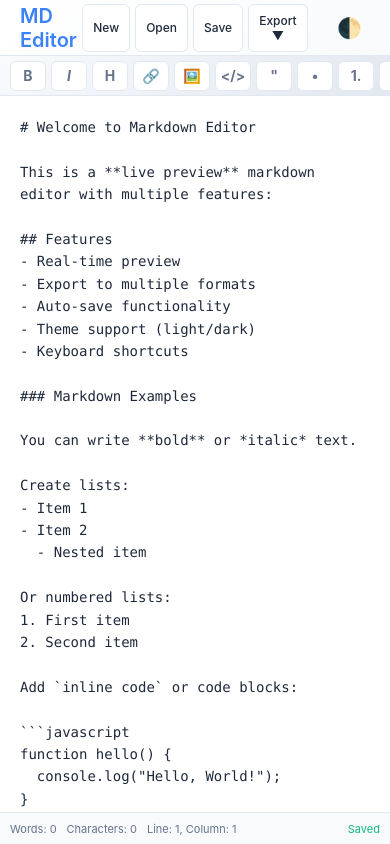
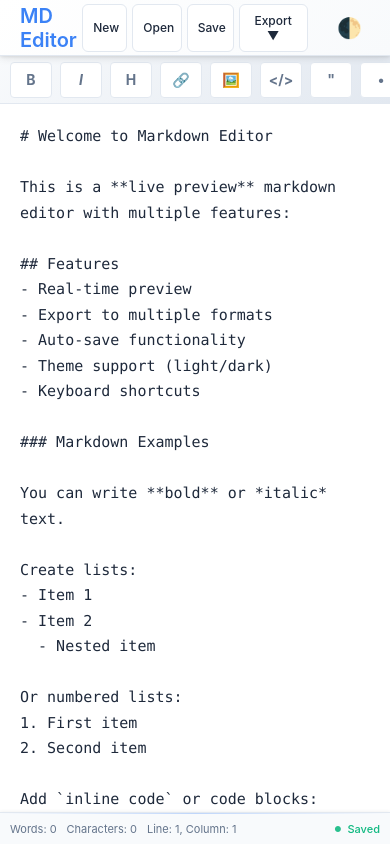
Before and after one commit to victorptrc/markdown-editor, a plain HTML site: page index.html in a window 390 px wide. Drawn offline with nearby package versions, Linux system fonts and the light colour scheme.

Commit message:
Enhance visual design with comprehensive UI improvements
- Add enhanced header shadows and visual separation for better depth
- Improve toolbar button spacing, hover effects, and active states
- Implement enhanced pane separator with gradient accent styling
- Add smooth transitions for theme switching across all elements
- Implement better focus states for keyboard navigation accessibility
- Enhance mobile editor/preview toggle with prominent blue styling
- Increase touch targets for mobile toolbar buttons (44px+ minimum)
- Add animated visual save state indicators with pulsing effects
- Enhance status bar with shadow and gradient accent line
- Improve editor readability with larger font size (15px) and line height (1.7)

```diff
--- a/styles.css
+++ b/styles.css
@@ -52,6 +52,7 @@ body {
   overflow: hidden;
   display: flex;
   flex-direction: column;
+  transition: background-color 0.3s ease, color 0.3s ease;
 }
 
 /* Header Styles */
@@ -64,7 +65,10 @@ body {
   justify-content: space-between;
   padding: 0 20px;
   flex-shrink: 0;
-  box-shadow: 0 1px 3px var(--shadow);
+  box-shadow: 0 2px 8px rgba(0, 0, 0, 0.1), 0 1px 3px rgba(0, 0, 0, 0.08);
+  position: relative;
+  z-index: 10;
+  transition: background 0.3s ease, border-color 0.3s ease, box-shadow 0.3s ease;
 }
 
 .header-left {
@@ -115,6 +119,17 @@ button:active {
   transform: translateY(1px);
 }
 
+button:focus {
+  outline: 2px solid var(--accent);
+  outline-offset: 2px;
+  box-shadow: 0 0 0 3px rgba(59, 130, 246, 0.1);
+}
+
+button:focus:not(:focus-visible) {
+  outline: none;
+  box-shadow: none;
+}
+
 #themeToggle {
   background: transparent;
   border: none;
@@ -130,13 +145,14 @@ button:active {
   display: flex;
   align-items: center;
   padding: 0 20px;
-  gap: 20px;
+  gap: 12px;
   flex-shrink: 0;
+  box-shadow: 0 1px 2px rgba(0, 0, 0, 0.05);
 }
 
 .toolbar-group {
   display: flex;
-  gap: 5px;
+  gap: 8px;
 }
 
 .toolbar button {
@@ -150,10 +166,42 @@ button:active {
   background: var(--bg-primary);
   border: 1px solid var(--border);
   color: var(--text-secondary);
+  border-radius: 4px;
+  transition: all 0.2s ease;
+  position: relative;
+}
+
+.toolbar button:hover {
+  background: var(--accent);
+  color: white;
+  border-color: var(--accent);
+  box-shadow: 0 2px 4px rgba(0, 0, 0, 0.1);
+  transform: translateY(-1px);
+}
+
+.toolbar button:active {
+  transform: translateY(0);
+  box-shadow: 0 1px 2px rgba(0, 0, 0, 0.1);
 }
 
 .mobile-toggle {
   display: none;
+}
+
+.mobile-toggle button {
+  background: var(--accent) !important;
+  color: white !important;
+  border-color: var(--accent) !important;
+  font-weight: normal !important;
+  font-size: 16px;
+  width: 42px;
+  height: 32px;
+}
+
+.mobile-toggle button:hover {
+  background: var(--accent-hover) !important;
+  border-color: var(--accent-hover) !important;
+  transform: translateY(-1px);
 }
 
 /* Editor Container */
@@ -167,11 +215,27 @@ button:active {
 
 /* Editor Pane */
 .editor-pane {
-  border-right: 1px solid var(--border);
+  border-right: 3px solid var(--border);
   display: flex;
   flex-direction: column;
   overflow: hidden;
   background: var(--bg-primary);
+  position: relative;
+}
+
+.editor-pane::after {
+  content: '';
+  position: absolute;
+  right: -3px;
+  top: 0;
+  bottom: 0;
+  width: 3px;
+  background: linear-gradient(to bottom,
+    transparent 0%,
+    var(--accent) 50%,
+    transparent 100%);
+  opacity: 0.3;
+  pointer-events: none;
 }
 
 #editor {
@@ -179,20 +243,27 @@ button:active {
   height: 100%;
   padding: 20px;
   font-family: 'Consolas', 'Monaco', 'Courier New', monospace;
-  font-size: 14px;
-  line-height: 1.6;
+  font-size: 15px;
+  line-height: 1.7;
   background: var(--editor-bg);
   color: var(--text-primary);
   border: none;
   outline: none;
   resize: none;
   overflow-y: auto;
+  transition: background-color 0.3s ease, color 0.3s ease;
+}
+
+#editor:focus {
+  box-shadow: inset 0 0 0 2px var(--accent);
+  outline: none;
 }
 
 /* Preview Pane */
 .preview-pane {
   overflow-y: auto;
   background: var(--bg-tertiary);
+  transition: background-color 0.3s ease;
 }
 
 #preview {
@@ -342,15 +413,54 @@ button:active {
   font-size: 12px;
   color: var(--text-secondary);
   flex-shrink: 0;
+  box-shadow: 0 -1px 3px rgba(0, 0, 0, 0.05);
+  transition: background-color 0.3s ease, border-color 0.3s ease;
+  position: relative;
+}
+
+.status-bar::before {
+  content: '';
+  position: absolute;
+  top: 0;
+  left: 0;
+  right: 0;
+  height: 1px;
+  background: linear-gradient(90deg, transparent, var(--accent), transparent);
+  opacity: 0.3;
 }
 
 .save-status {
   margin-left: auto;
   color: var(--success);
+  display: flex;
+  align-items: center;
+  gap: 6px;
+  font-weight: 500;
+}
+
+.save-status::before {
+  content: '●';
+  font-size: 8px;
+  animation: pulse 2s infinite;
 }
 
 .save-status.unsaved {
   color: var(--warning);
+}
+
+.save-status.unsaved::before {
+  content: '●';
+  animation: blink 1s infinite;
+}
+
+@keyframes pulse {
+  0%, 100% { opacity: 1; }
+  50% { opacity: 0.5; }
+}
+
+@keyframes blink {
+  0%, 50% { opacity: 1; }
+  51%, 100% { opacity: 0; }
 }
 
 /* Modal Styles */
@@ -424,16 +534,34 @@ button:active {
   .header-center button {
     padding: 8px 10px;
     font-size: 12px;
+    min-height: 44px;
+    min-width: 44px;
   }
 
   .toolbar {
     padding: 0 10px;
     overflow-x: auto;
+    height: 48px;
+  }
+
+  .toolbar button {
+    width: 42px !important;
+    height: 36px !important;
+    font-size: 14px;
+    min-width: 42px;
+    min-height: 36px;
   }
 
   .mobile-toggle {
     display: flex;
     margin-left: auto;
+  }
+
+  .mobile-toggle button {
+    min-width: 48px !important;
+    min-height: 40px !important;
+    width: 48px !important;
+    height: 40px !important;
   }
 
   .editor-container {
```
